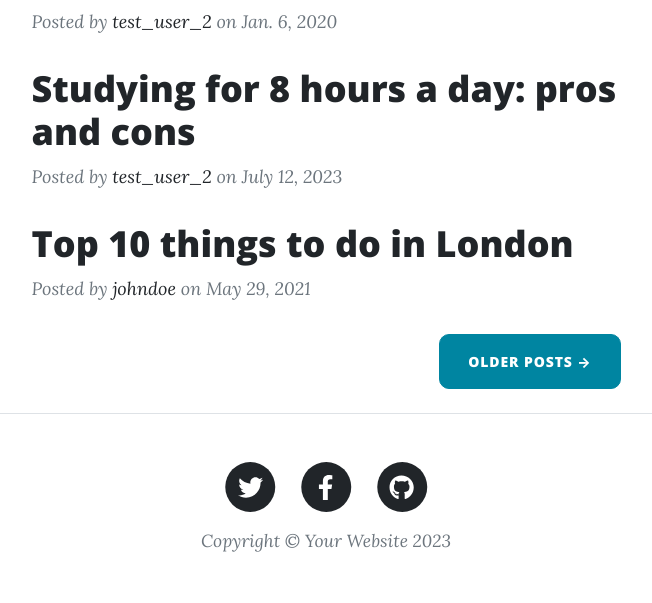
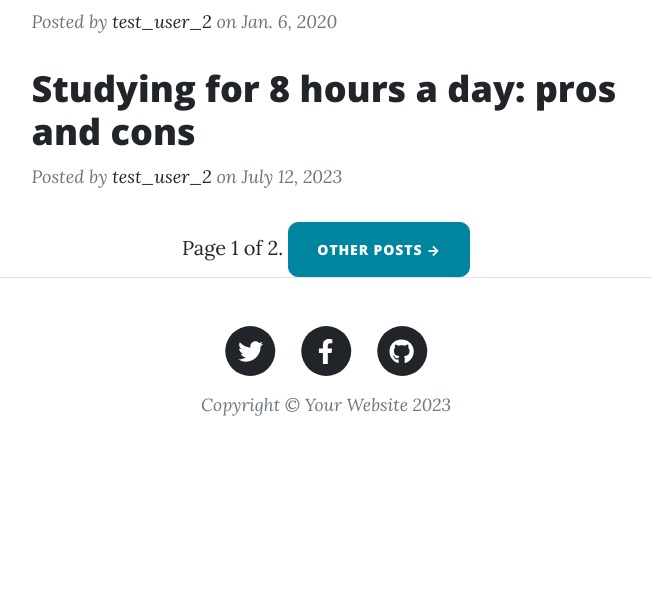
Before and after one commit to nikalinov/zeroed, a Django app: page /feed/ in a window 1280 px wide. Shown: the part 1177-1780 px from the top of the page, without its empty margins (314-966 px from the left). After the commit the page ends 1593 px from the top, so only its background shows below. Run offline with Django 4.2, Linux system fonts and the light colour scheme; data comes from the database, SQL or seed files in the repository; some libraries are stand-ins or nearby versions.

Commit message:
Added blogs pagination on index page

```diff
--- a/feed/templates/feed/index.html
+++ b/feed/templates/feed/index.html
@@ -33,7 +33,7 @@
             <a class="dropdown-item" href="{% url 'index-sorted' 'post_date' %}">post date</a>
           </div>
         </div>
-        {% for blog in blogs %}
+        {% for blog in blog_list %}
           <div class="post-preview">
             <a href="{% url 'blog' blog.pk %}">
               <h2 class="post-title">{{ blog.title }}</h2>
@@ -45,8 +45,22 @@
             </p>
           </div>
         {% endfor %}
-        <!-- Pager-->
-        <div class="d-flex justify-content-end mb-4"><a class="btn btn-primary text-uppercase" href="#!">Older Posts →</a></div>
+
+        <div class="pagination justify-content-center">
+          <span class="step-links">
+            {% if page_obj.has_previous %}
+              <a class="btn btn-primary text-uppercase" href="?page={{ page_obj.previous_page_number }}">← Previous</a>
+            {% endif %}
+
+            <span class="current">
+                Page {{ page_obj.number }} of {{ page_obj.paginator.num_pages }}.
+            </span>
+
+            {% if page_obj.has_next %}
+              <a class="btn btn-primary text-uppercase" href="?page={{ page_obj.next_page_number }}">Other Posts →</a>
+            {% endif %}
+          </span>
+        </div>
       </div>
     </div>
   </div>
--- a/feed/urls.py
+++ b/feed/urls.py
@@ -4,8 +4,8 @@ from miniblog import settings
 from . import views
 
 urlpatterns = [
-    path('', views.index, name='index'),
-    path('sorted/<str:sorting>', views.index, name='index-sorted'),
+    path('', views.BlogListView.as_view(), name='index'),
+    path('sorted/<str:sorting>', views.BlogListView.as_view(), name='index-sorted'),
     path('about/', views.about, name='about'),
     path('contact/', views.ContactFormView.as_view(), name='contact'),
     path('contact/success', views.contact_success, name='contact-success'),
--- a/feed/views.py
+++ b/feed/views.py
@@ -26,10 +26,23 @@ def blogs_sorted(sorting):
     return blogs
 
 
-def index(request, sorting='title'):
-    """View function for home page of site."""
-    context = {'blogs': blogs_sorted(sorting)}
-    return render(request, 'feed/index.html', context=context)
+class BlogListView(ListView):
+    model = Blog
+    paginate_by = 5
+    template_name = 'feed/index.html'
+
+    def get_queryset(self):
+        # TODO fix upvotes, rating, post_date
+        if 'sorting' in self.kwargs:
+            return Blog.objects.order_by(self.kwargs['sorting'])
+        else:
+            return Blog.objects.order_by('title')
+
+
+#def index(request, sorting='title'):
+ #   """View function for home page of site."""
+  #  context = {'blogs': blogs_sorted(sorting)}
+   # return render(request, 'feed/index.html', context=context)
 
 
 def about(request):
@@ -117,11 +130,6 @@ def profile(request, pk, sorting='title', edit=''):
     return render(request, 'feed/profile.html', context=context)
 
 
-class BlogListView(ListView):
-    model = Blog
-    paginate_by = 5
-
-
 def follow(request, pk):
     User.objects.get(pk=pk).userprofile.followers.add(request.user)
     return HttpResponseRedirect(request.META['HTTP_REFERER'])
--- a/miniblog/settings.py
+++ b/miniblog/settings.py
@@ -61,7 +61,7 @@ ROOT_URLCONF = 'miniblog.urls'
 TEMPLATES = [
     {
         'BACKEND': 'django.template.backends.django.DjangoTemplates',
-        'DIRS': [BASE_DIR/'templates/'],
+        'DIRS': [os.path.join(BASE_DIR, 'templates/')],
         'APP_DIRS': True,
         'OPTIONS': {
             'context_processors': [
```
